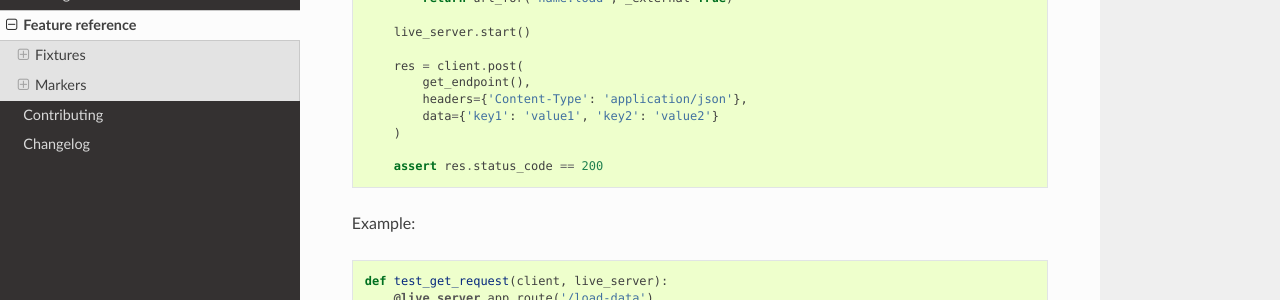
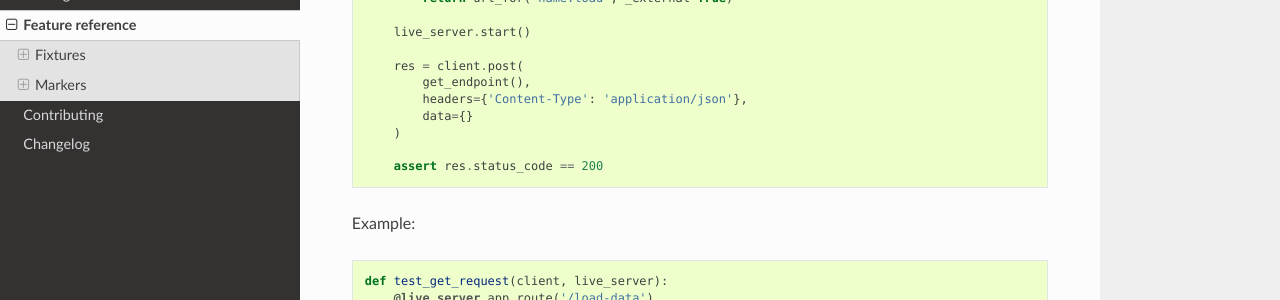
Before and after one commit to pytest-dev/pytest-flask, a Sphinx documentation site: the page built from docs/features.rst, in a window 1280 px wide and 900 px high, scrolled down 3656 px. Shown: the part 151-451 px from the top of the window. Built offline with Sphinx 7.4.7 and the Read the Docs theme 2.0.0, drawn with Linux system fonts in a browser that asks for light colours.

Commit message:
#45: features.rst, remove dummy data

```diff
--- a/docs/features.rst
+++ b/docs/features.rst
@@ -215,7 +215,7 @@ Example:
         res = client.post(
             get_endpoint(),
             headers={'Content-Type': 'application/json'},
-            data={'key1': 'value1', 'key2': 'value2'}
+            data={}
         )
 
         assert res.status_code == 200
```
